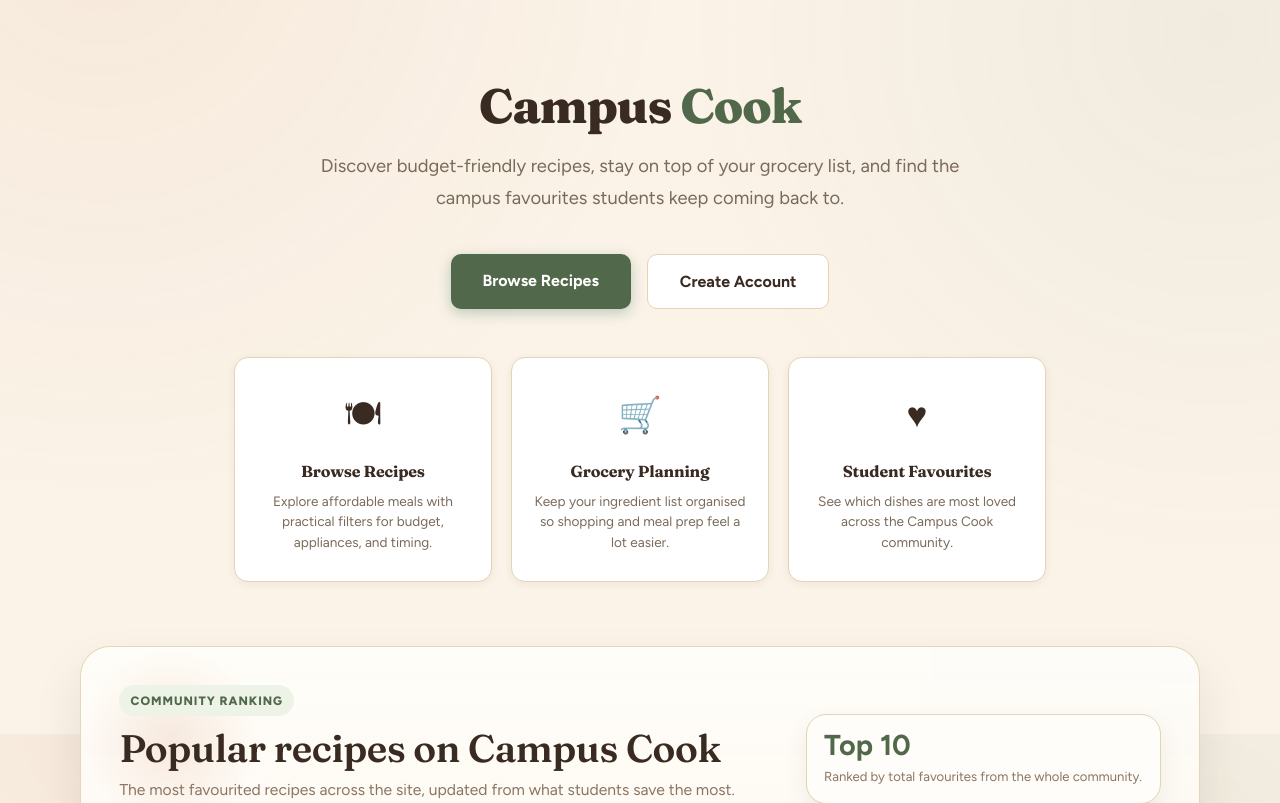
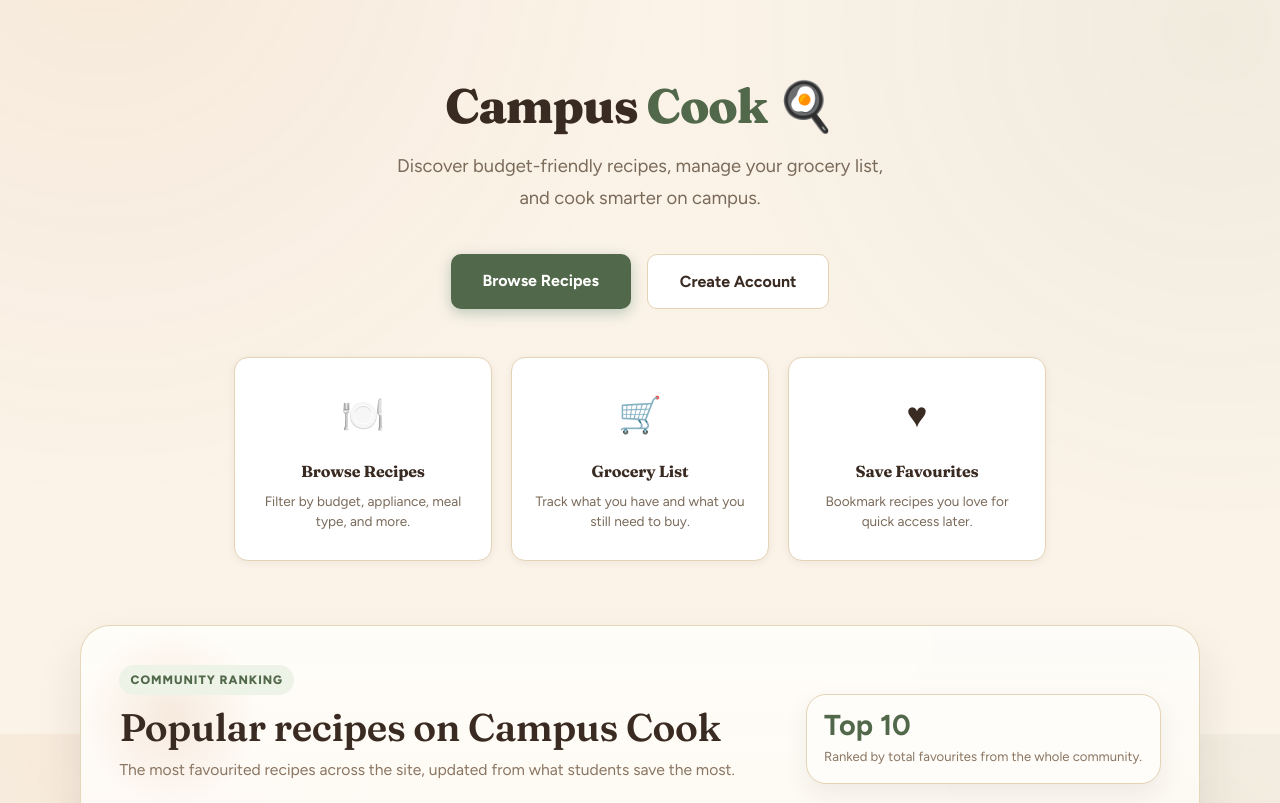
Before and after one commit to niesahniche/2610-CSP1123-G016, a Django app: page / in a window 1280 px wide. Shown: the part 66-869 px from the top of the page. Run offline with Django 5.2, Linux system fonts and the light colour scheme; data comes from the database, SQL or seed files in the repository; some libraries are stand-ins or nearby versions.

Commit message:
fix css home

```diff
--- a/2610-CSP1123-G016-ibtisamnad/campuscook/pages/templates/pages/home.html
+++ b/2610-CSP1123-G016-ibtisamnad/campuscook/pages/templates/pages/home.html
@@ -399,8 +399,8 @@
 </style>
 
 <div class="home_hero">
-  <h1>Campus <span>Cook</span></h1>
-  <p>Discover budget-friendly recipes, stay on top of your grocery list, and find the campus favourites students keep coming back to.</p>
+  <h1>Campus <span>Cook</span> 🍳</h1>
+  <p>Discover budget-friendly recipes, manage your grocery list,<br>and cook smarter on campus.</p>
   <div class="home_cta">
     <a href="{% url 'recipe_list' %}" class="cta_primary">Browse Recipes</a>
     {% if not user.is_authenticated %}
@@ -412,9 +412,9 @@
 </div>
 
 <div class="home_features">
-  <div class="feature_card"><div class="feature_icon">&#127869;</div><h3>Browse Recipes</h3><p>Explore affordable meals with practical filters for budget, appliances, and timing.</p></div>
-  <div class="feature_card"><div class="feature_icon">&#128722;</div><h3>Grocery Planning</h3><p>Keep your ingredient list organised so shopping and meal prep feel a lot easier.</p></div>
-  <div class="feature_card"><div class="feature_icon">&#9829;</div><h3>Student Favourites</h3><p>See which dishes are most loved across the Campus Cook community.</p></div>
+  <div class="feature_card"><div class="feature_icon">🍽️</div><h3>Browse Recipes</h3><p>Filter by budget, appliance, meal type, and more.</p></div>
+  <div class="feature_card"><div class="feature_icon">🛒</div><h3>Grocery List</h3><p>Track what you have and what you still need to buy.</p></div>
+  <div class="feature_card"><div class="feature_icon">♥</div><h3>Save Favourites</h3><p>Bookmark recipes you love for quick access later.</p></div>
 </div>
 
 <section class="popular_home" id="popular-recipes" aria-labelledby="popular-recipes-title">
```
